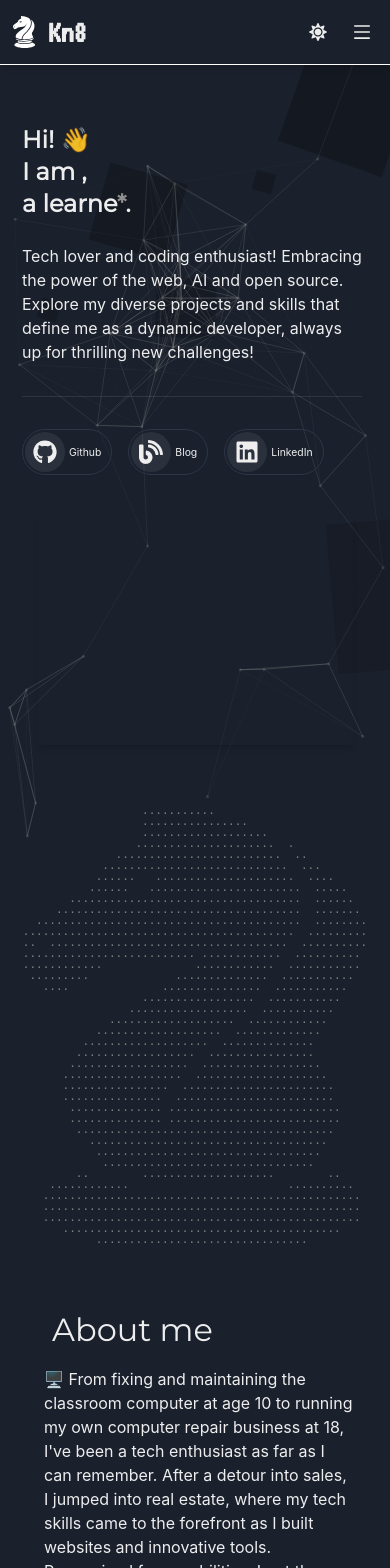
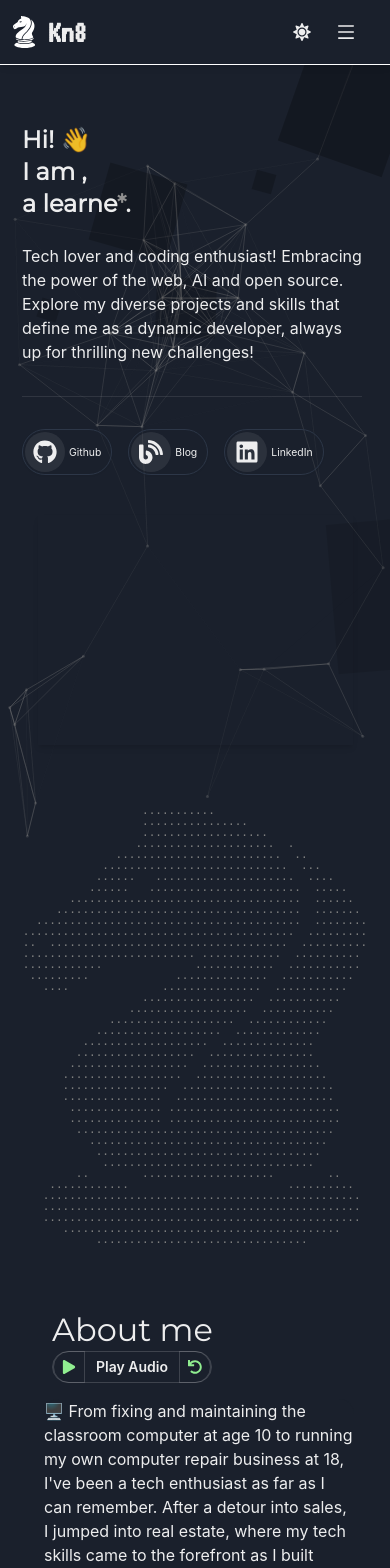
Before and after one commit to kn8a/portfolio, a React (Create React App) app: page / in a window 390 px wide. Shown: the top 1568 px of the page. Built offline with nearby package versions, Linux system fonts and the light colour scheme; a web font is replaced by a local one.

Commit message:
added audio reader to about resized footer icons resized social icons updated hamburger menu added icon to mail send button

```diff
--- a/package.json
+++ b/package.json
@@ -32,6 +32,7 @@
     "react-random-reveal": "^2.0.0",
     "react-scripts": "5.0.1",
     "tsparticles": "^2.9.3",
+    "tts-react": "^3.0.4",
     "web-vitals": "^2.1.4"
   },
   "scripts": {
--- a/src/Components/About.js
+++ b/src/Components/About.js
@@ -11,6 +11,10 @@ import {
 import '@fontsource/la-belle-aurore';
 import AnchorLink from 'react-anchor-link-smooth-scroll';
 import AsciiArt from './AsciiArt';
+import { TextToSpeech, Positions, Sizes } from 'tts-react';
+import ReactPlayer from 'react-player/lazy';
+
+import AudioPlayer from './AudioPlayer';
 
 function About() {
   // const knightimage = useColorModeValue(Knightlight, Knightdark);
@@ -44,8 +48,11 @@ function About() {
                 display={'flex'}
                 // border={'1px'}
               >
+                <Flex justifyItems={'center'} alignItems={'baseline'} justifyContent={'space-between'} direction={{ base: 'column', md: 'row' }} placeContent={'flex-start'}>
                   <Heading
+
                     as={'h2'}
+                    minWidth={180}
                     size={'xl'}
                     textAlign={'left'}
                     m={4}
@@ -57,6 +64,43 @@ function About() {
                   >
                     About me
                   </Heading>
+                  <AudioPlayer/>
+                </Flex>
+                {/* <Flex>
+                  <TextToSpeech
+                    lang={''}
+                    align="horizontal"
+                    size={Sizes.MEDIUM}
+                    rate={'1.2'}
+                  >
+                    <Text visibility={'hidden'} height={'0px'}>
+                      From fixing and maintaining the classroom computer at age
+                      10 to running my own computer repair business at 18, I've
+                      been a tech enthusiast as far as I can remember. After a
+                      detour into sales, I jumped into real estate, where my
+                      tech skills came to the forefront as I built websites and
+                      innovative tools. Recognized for my abilities, I got the
+                      opportunity to design and build the company's websites, as
+                      well as, lead the implementation and testing of a CRM,
+                      lead distribution tool, and other resources for agents.
+                    </Text>
+                    <Text visibility={'hidden'} height={'0px'}>
+                      Then, in 2020, I thought, "Why not level-up to
+                      full-stack?" So, I hopped into Harvard's CS50 program,
+                      aced it, and then rocked The Odin Project. In the process,
+                      I crafted a variety of projects using Javascript, C, and
+                      Python, as well as tools and frameworks such as NodeJS,
+                      React, MongoDB and many others...
+                    </Text>
+                    <Text visibility={'hidden'} height={'0px'}>
+                      And here's the cherry on top — I recently graduated with a
+                      Bachelor of Science in Computer Science, which now makes
+                      me officially a tech pro, and ready to rock the coolest
+                      projects out there!
+                    </Text>
+                  </TextToSpeech>
+                </Flex> */}
+
                 <Box pl={2}>
                   <Text>
                     <Text backgroundColor={'chakra-body-bg'} rounded={15}>
--- /dev/null
+++ b/src/Components/AudioPlayer.js
@@ -0,0 +1,72 @@
+import React, { useRef, useState } from 'react';
+import { Box, Button, Flex, IconButton } from '@chakra-ui/react';
+import { FaRegPlayCircle, FaRegPauseCircle, FaUndo, FaPause, FaPlay } from 'react-icons/fa';
+
+const AudioPlayer = () => {
+  const audioRef = useRef(null);
+  const [isPlaying, setIsPlaying] = useState(false);
+
+  const togglePlayPause = () => {
+    if (audioRef.current.paused) {
+      audioRef.current.play();
+    } else {
+      audioRef.current.pause();
+    }
+    setIsPlaying(!isPlaying);
+  };
+
+  const handleAudioEnded = () => {
+    setIsPlaying(false);
+  };
+
+  const restartAudio = () => {
+    audioRef.current.currentTime = 0;
+    audioRef.current.play();
+    setIsPlaying(true);
+  };
+
+  return (
+    <Button m={0} direction="row" variant={'outline'} size={'sm'} colorScheme={'gray'} fontSize={'sm'} alignItems="center" display={'flex'} minWidth={160} justifyContent={'space-between'} p={0}  borderTopStyle={'solid'}cursor={'default'} rounded={20} _hover={'false'}>
+      {/* Audio element with public folder path */}
+      <audio ref={audioRef} src="/kn8AboutVoice.mp3" onEnded={handleAudioEnded}></audio>
+
+      {/* Play/Pause Button */}
+      <IconButton
+        mr={2}
+        roundedLeft={20}
+        roundedRight={0}
+        variant='outline'
+        colorScheme='gray'
+        aria-label={isPlaying ? 'Pause' : 'Play'}
+        icon={isPlaying ? <FaPause color='lightgreen'/> : <FaPlay color='lightgreen'/>}
+        onClick={togglePlayPause}
+        fontSize={'sm'}
+        size={'sm'}
+
+      >
+        {isPlaying ? 'Pause' : 'Read audio'}
+      </IconButton>
+      Play Audio
+      {/* Restart Button */}
+      <IconButton
+      ml={2}
+        roundedLeft={0}
+        roundedRight={20}
+        variant='outline'
+        colorScheme='gray'
+        aria-label='Restart'
+        icon={<FaUndo color='lightgreen'/>}
+        onClick={restartAudio}
+        fontSize={'sm'}
+        size={'sm'}
+      >
+        Restart
+      </IconButton>
+
+
+
+    </Button>
+  );
+};
+
+export default AudioPlayer;
--- a/src/Components/Footer.js
+++ b/src/Components/Footer.js
@@ -35,10 +35,11 @@ export default function Footer() {
           <AnchorLink href="#top" title="Kn8 Home Page">
             <Flex
               ml="2"
-              fontSize="xl"
+              fontSize="xx-large"
               fontWeight="600"
               alignSelf={'center'}
               alignItems={'center'}
+              fontFamily={'font2'}
             >
               Kn8
             </Flex>
@@ -94,7 +95,7 @@ export default function Footer() {
             aria-label="Github"
             target={'_blank'}
           >
-            <Icon boxSize="5" viewBox="0 0 24 24" fill="currentColor">
+            <Icon boxSize="8" viewBox="0 0 24 24" fill="currentColor">
               <path d="M12.026 2C7.13295 1.99937 2.96183 5.54799 2.17842 10.3779C1.395 15.2079 4.23061 19.893 8.87302 21.439C9.37302 21.529 9.55202 21.222 9.55202 20.958C9.55202 20.721 9.54402 20.093 9.54102 19.258C6.76602 19.858 6.18002 17.92 6.18002 17.92C5.99733 17.317 5.60459 16.7993 5.07302 16.461C4.17302 15.842 5.14202 15.856 5.14202 15.856C5.78269 15.9438 6.34657 16.3235 6.66902 16.884C6.94195 17.3803 7.40177 17.747 7.94632 17.9026C8.49087 18.0583 9.07503 17.99 9.56902 17.713C9.61544 17.207 9.84055 16.7341 10.204 16.379C7.99002 16.128 5.66202 15.272 5.66202 11.449C5.64973 10.4602 6.01691 9.5043 6.68802 8.778C6.38437 7.91731 6.42013 6.97325 6.78802 6.138C6.78802 6.138 7.62502 5.869 9.53002 7.159C11.1639 6.71101 12.8882 6.71101 14.522 7.159C16.428 5.868 17.264 6.138 17.264 6.138C17.6336 6.97286 17.6694 7.91757 17.364 8.778C18.0376 9.50423 18.4045 10.4626 18.388 11.453C18.388 15.286 16.058 16.128 13.836 16.375C14.3153 16.8651 14.5612 17.5373 14.511 18.221C14.511 19.555 14.499 20.631 14.499 20.958C14.499 21.225 14.677 21.535 15.186 21.437C19.8265 19.8884 22.6591 15.203 21.874 10.3743C21.089 5.54565 16.9181 1.99888 12.026 2Z"></path>
             </Icon>
           </chakra.a>
--- a/src/Components/Nav.js
+++ b/src/Components/Nav.js
@@ -61,7 +61,7 @@ export default function Nav() {
               </Flex>
             </AnchorLink>
           </Flex>
-          <HStack display="flex" alignItems="center" spacing={1}>
+          <HStack display="flex" alignItems="center" spacing={1} pr={4}>
             <HStack
               spacing={1}
               mr={0}
@@ -135,11 +135,32 @@ export default function Nav() {
                 bg="gray.100"
                 _dark={{ bg: 'gray.700' }}
               >
-                <CloseButton
-                  aria-label="Close menu"
-                  onClick={mobileNav.onClose}
-                  size={'lg'}
-                />
+                <Flex justifyContent={'space-between'} mx="auto" width={'full'}>
+                  <Flex alignItems="center">
+                    <AnchorLink href="#top" title="Kn8 Home Page">
+                      <Image src={logo} boxSize={'2rem'} />
+                    </AnchorLink>
+                    <AnchorLink href="#top" title="Kn8 Home Page">
+                      <Flex
+                        pl="2"
+                        fontSize={'xx-large'}
+                        fontWeight="600"
+                        alignSelf={'center'}
+                        alignItems={'center'}
+                        fontFamily={'font2'}
+                      >
+                        Kn8
+                      </Flex>
+                    </AnchorLink>
+                  </Flex>
+
+                  <CloseButton
+                    aria-label="Close menu"
+                    onClick={mobileNav.onClose}
+                    size={'lg'}
+                    alignSelf={'right'}
+                  />
+                </Flex>
                 <AnchorLink href="#about">
                   <Button
                     w="full"
```
Also changed, not shown: 2 other files (tests, documents, lock files or other folders). Lines whose indentation alone changed are shown as unchanged.
